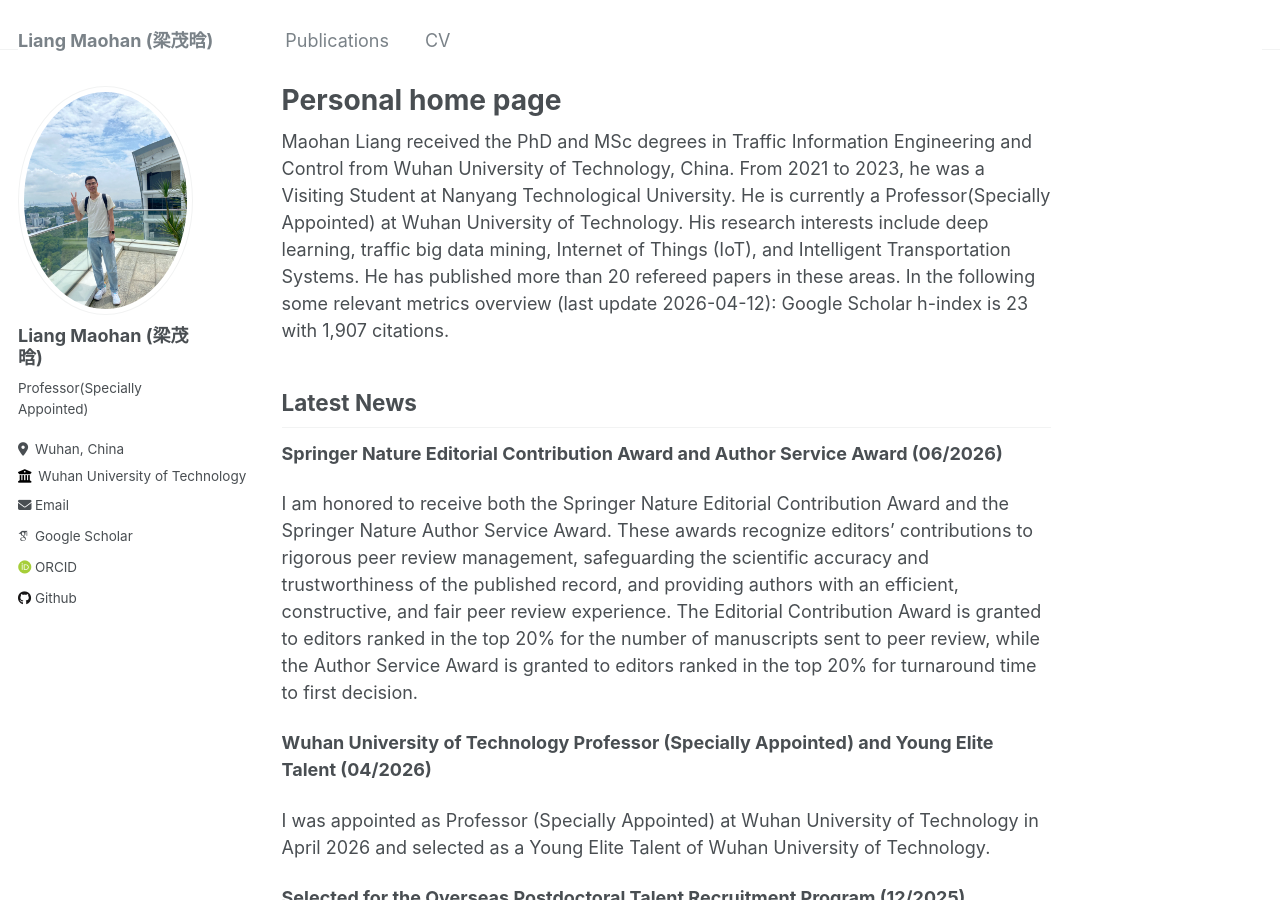
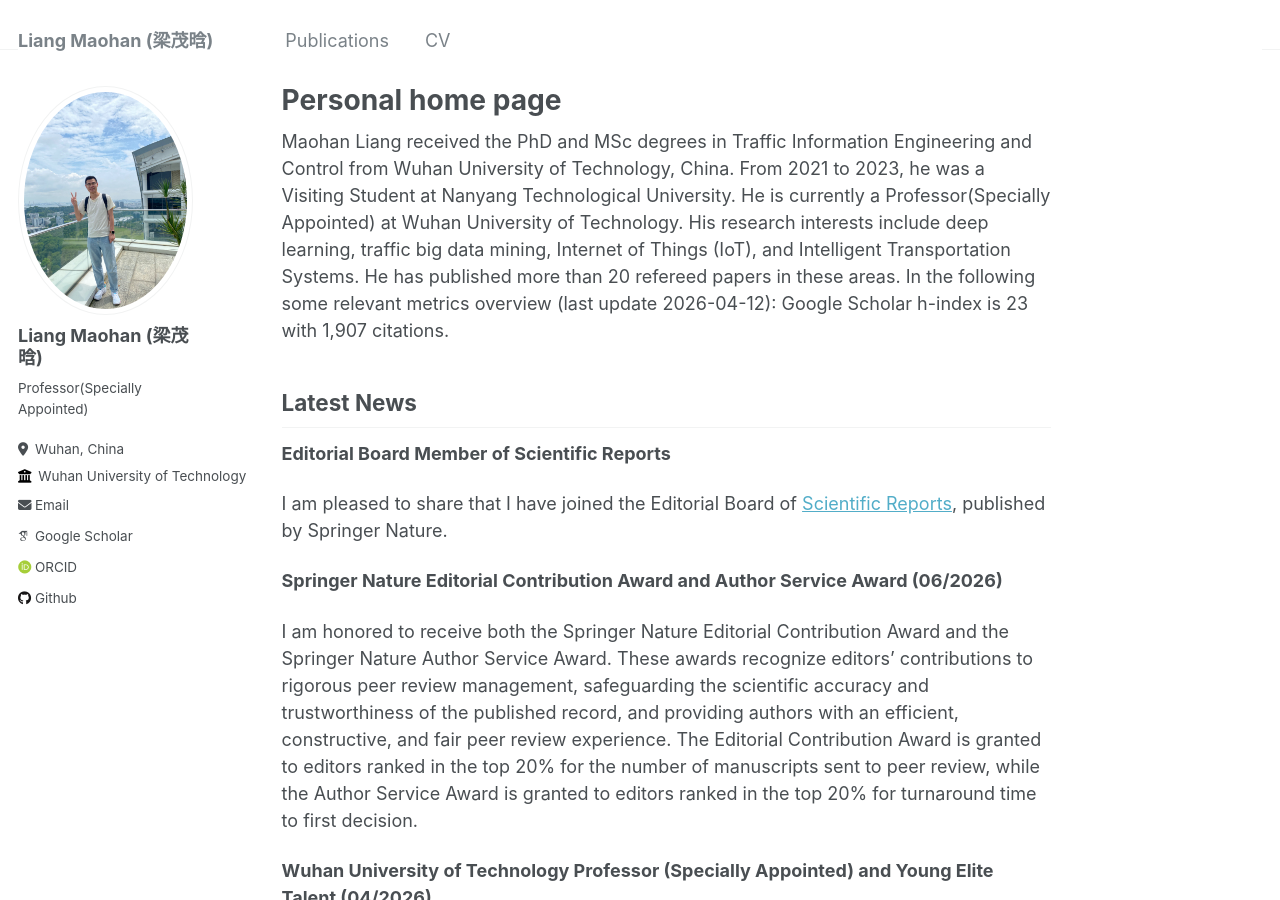
Before and after one commit to maohliang/nus.github.io, a Jekyll site: the page built from _pages/about.md, in a window 1280 px wide and 900 px high. Built offline with Jekyll 4.4.1, drawn with Linux system fonts in a browser that asks for light colours; some web fonts are replaced.

Commit message:
Add Scientific Reports editorial board appointment to homepage

```diff
--- a/_pages/about.md
+++ b/_pages/about.md
@@ -11,6 +11,11 @@ Maohan Liang received the PhD and MSc degrees in Traffic Information Engineering
 
 Latest News
 ------
+
+**Editorial Board Member of Scientific Reports**
+
+I am pleased to share that I have joined the Editorial Board of [Scientific Reports](https://www.nature.com/srep/editors), published by Springer Nature.
+
 
 **Springer Nature Editorial Contribution Award and Author Service Award (06/2026)**
 
```
